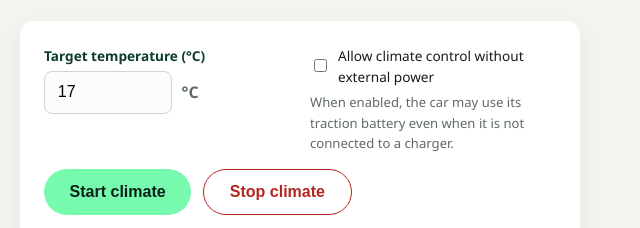
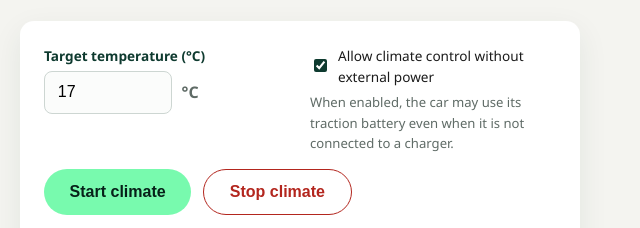
Before and after one commit to iasatan/MySkodabb, a plain HTML site: page climate.html in a window 1280 px wide. Shown: the part 266-494 px from the top of the page, 250-890 px from the left. Drawn offline with Linux system fonts and the light colour scheme.

Commit message:
Update climate.html

```diff
--- a/climate.html
+++ b/climate.html
@@ -37,7 +37,7 @@
 
         <div class="field checkbox">
             <label for="without-external-power">
-                <input type="checkbox" id="without-external-power" />
+                <input type="checkbox" id="without-external-power" checked />
                 <span data-i18n="climate_without_power">Klíma engedélyezése külső áramforrás nélkül</span>
             </label>
             <p class="hint" data-i18n="climate_power_note">Bekapcsolva az autó a hajtóakkumulátort használhatja akkor is, ha nincs töltőre csatlakoztatva.</p>
```
